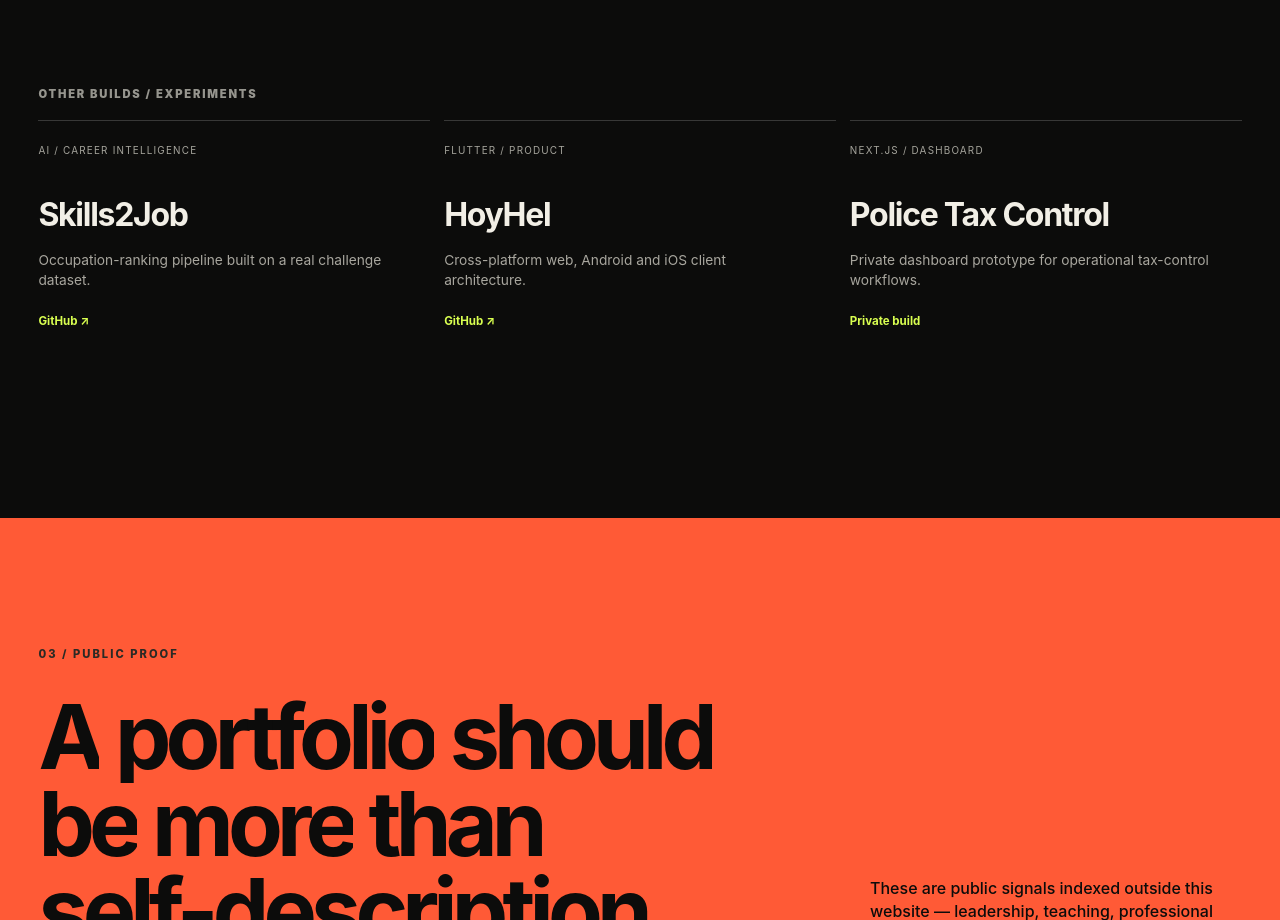
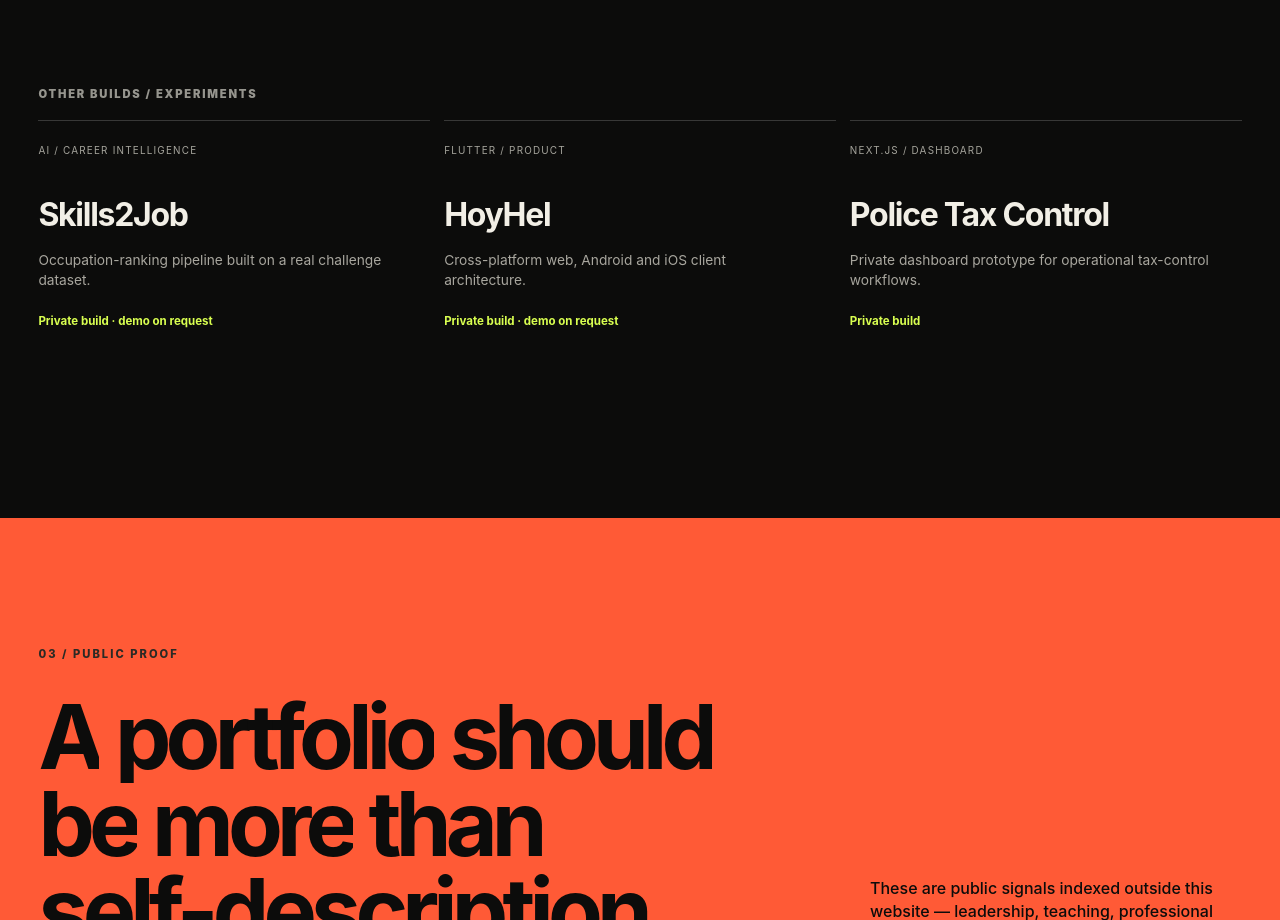
Before and after one commit to Darkprince404-ops/My_portafolio, a website: page index.html in a window 1280 px wide. Shown: the part 4920-5840 px from the top of the page. Drawn offline with Linux system fonts and the light colour scheme.

Commit message:
security: remove direct links to private project repos

```diff
--- a/index.html
+++ b/index.html
@@ -207,8 +207,8 @@
       <div class="more-work section">
         <div class="more-work-title">OTHER BUILDS / EXPERIMENTS</div>
         <div class="mini-project-grid">
-          <a class="mini-project reveal" href="https://github.com/Darkprince404-ops/AI-Project" target="_blank" rel="noreferrer"><span>AI / CAREER INTELLIGENCE</span><h3>Skills2Job</h3><p>Occupation-ranking pipeline built on a real challenge dataset.</p><b>GitHub ↗</b></a>
-          <a class="mini-project reveal" href="https://github.com/Darkprince404-ops/HoyHel_frontend" target="_blank" rel="noreferrer"><span>FLUTTER / PRODUCT</span><h3>HoyHel</h3><p>Cross-platform web, Android and iOS client architecture.</p><b>GitHub ↗</b></a>
+          <article class="mini-project reveal"><span>AI / CAREER INTELLIGENCE</span><h3>Skills2Job</h3><p>Occupation-ranking pipeline built on a real challenge dataset.</p><b>Private build · demo on request</b></article>
+          <article class="mini-project reveal"><span>FLUTTER / PRODUCT</span><h3>HoyHel</h3><p>Cross-platform web, Android and iOS client architecture.</p><b>Private build · demo on request</b></article>
           <article class="mini-project reveal"><span>NEXT.JS / DASHBOARD</span><h3>Police Tax Control</h3><p>Private dashboard prototype for operational tax-control workflows.</p><b>Private build</b></article>
         </div>
       </div>
```
